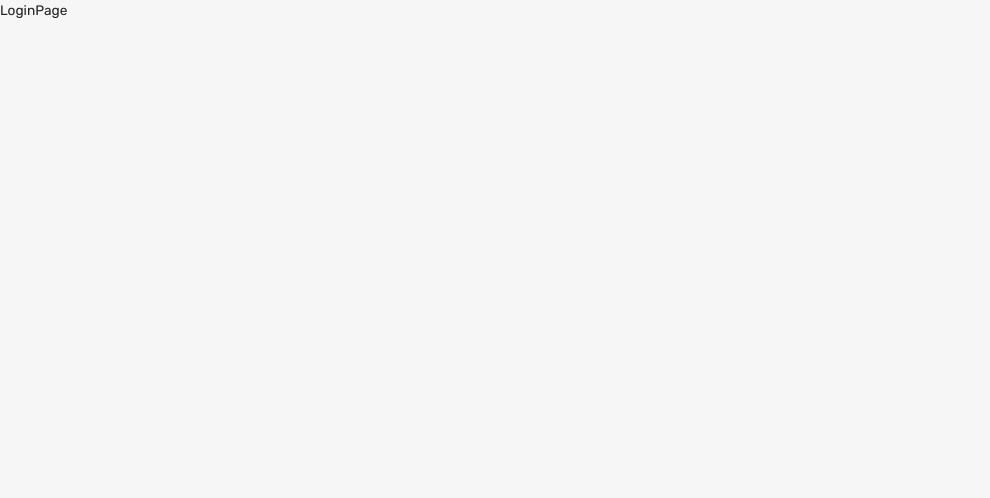
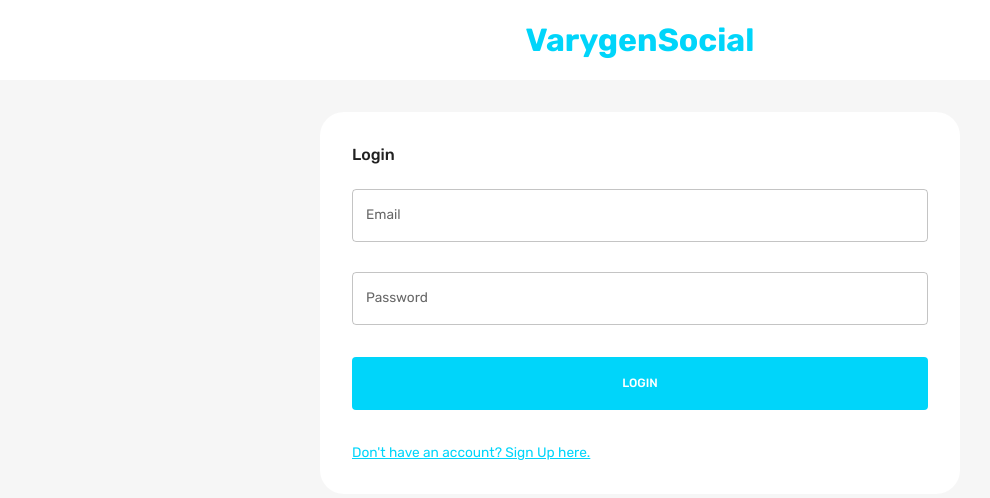
Before and after one commit to bimashazaman/VarygenSocial, a React (Create React App) app in the folder client/: page / in a window 1280 px wide. Shown: the top 498 px of the page, without its empty margins (0-990 px from the left). Built offline with nearby package versions, Linux system fonts and the light colour scheme; a web font is replaced by a local one.

Commit message:
Login and register screen

```diff
--- a/client/src/scenes/homePage/index.jsx
+++ b/client/src/scenes/homePage/index.jsx
@@ -1,11 +1,13 @@
 import React from 'react'
 import Navbar from '../navbar/index'
+import { Box, useMediaQuery } from '@mui/material'
+import { useSelector } from 'react-redux'
 
 const HomePage = () => {
   return (
-    <div>
+    <Box>
       <Navbar />
-    </div>
+    </Box>
   )
 }
 
--- /dev/null
+++ b/client/src/scenes/loginPage/Form.jsx
@@ -0,0 +1,275 @@
+import { useState } from 'react'
+import {
+  Box,
+  Button,
+  TextField,
+  useMediaQuery,
+  Typography,
+  useTheme,
+} from '@mui/material'
+import EditOutlinedIcon from '@mui/icons-material/EditOutlined'
+import { Formik } from 'formik'
+import * as yup from 'yup'
+import { useNavigate } from 'react-router-dom'
+import { useDispatch } from 'react-redux'
+import { setLogin } from '../../state'
+import Dropzone from 'react-dropzone'
+import FlexBetween from '../../components/FlexBetween'
+
+const registerSchema = yup.object().shape({
+  firstName: yup.string().required('required'),
+  lastName: yup.string().required('required'),
+  email: yup.string().email('invalid email').required('required'),
+  password: yup.string().required('required'),
+  location: yup.string().required('required'),
+  occupation: yup.string().required('required'),
+  picture: yup.string().required('required'),
+})
+
+const loginSchema = yup.object().shape({
+  email: yup.string().email('invalid email').required('required'),
+  password: yup.string().required('required'),
+})
+
+const initialValuesRegister = {
+  firstName: '',
+  lastName: '',
+  email: '',
+  password: '',
+  location: '',
+  occupation: '',
+  picture: '',
+}
+
+const initialValuesLogin = {
+  email: '',
+  password: '',
+}
+
+const Form = () => {
+  const [pageType, setPageType] = useState('login')
+  const { palette } = useTheme()
+  const dispatch = useDispatch()
+  const navigate = useNavigate()
+  const isNonMobile = useMediaQuery('(min-width:600px)')
+  const isLogin = pageType === 'login'
+  const isRegister = pageType === 'register'
+
+  const register = async (values, onSubmitProps) => {
+    // this allows us to send form info with image
+    const formData = new FormData()
+    for (let value in values) {
+      formData.append(value, values[value])
+    }
+    formData.append('picturePath', values.picture.name)
+
+    const savedUserResponse = await fetch(
+      'http://127.0.0.1:3001/auth/register',
+      {
+        method: 'POST',
+        body: formData,
+      }
+    )
+    const savedUser = await savedUserResponse.json()
+    onSubmitProps.resetForm()
+
+    if (savedUser) {
+      setPageType('login')
+    }
+  }
+
+  const login = async (values, onSubmitProps) => {
+    const loggedInResponse = await fetch('http://127.0.0.1:3001/auth/login', {
+      method: 'POST',
+      headers: { 'Content-Type': 'application/json' },
+      body: JSON.stringify(values),
+    })
+    const loggedIn = await loggedInResponse.json()
+    onSubmitProps.resetForm()
+    if (loggedIn) {
+      dispatch(
+        setLogin({
+          user: loggedIn.user,
+          token: loggedIn.token,
+        })
+      )
+      navigate('/home')
+    }
+  }
+
+  const handleFormSubmit = async (values, onSubmitProps) => {
+    if (isLogin) await login(values, onSubmitProps)
+    if (isRegister) await register(values, onSubmitProps)
+  }
+
+  return (
+    <Formik
+      onSubmit={handleFormSubmit}
+      initialValues={isLogin ? initialValuesLogin : initialValuesRegister}
+      validationSchema={isLogin ? loginSchema : registerSchema}
+    >
+      {({
+        values,
+        errors,
+        touched,
+        handleBlur,
+        handleChange,
+        handleSubmit,
+        setFieldValue,
+        resetForm,
+      }) => (
+        <form onSubmit={handleSubmit}>
+          <Box
+            display='grid'
+            gap='30px'
+            gridTemplateColumns='repeat(4, minmax(0, 1fr))'
+            sx={{
+              '& > div': { gridColumn: isNonMobile ? undefined : 'span 4' },
+            }}
+          >
+            {isRegister && (
+              <>
+                <TextField
+                  label='First Name'
+                  onBlur={handleBlur}
+                  onChange={handleChange}
+                  value={values.firstName}
+                  name='firstName'
+                  error={
+                    Boolean(touched.firstName) && Boolean(errors.firstName)
+                  }
+                  helperText={touched.firstName && errors.firstName}
+                  sx={{ gridColumn: 'span 2' }}
+                />
+                <TextField
+                  label='Last Name'
+                  onBlur={handleBlur}
+                  onChange={handleChange}
+                  value={values.lastName}
+                  name='lastName'
+                  error={Boolean(touched.lastName) && Boolean(errors.lastName)}
+                  helperText={touched.lastName && errors.lastName}
+                  sx={{ gridColumn: 'span 2' }}
+                />
+                <TextField
+                  label='Location'
+                  onBlur={handleBlur}
+                  onChange={handleChange}
+                  value={values.location}
+                  name='location'
+                  error={Boolean(touched.location) && Boolean(errors.location)}
+                  helperText={touched.location && errors.location}
+                  sx={{ gridColumn: 'span 4' }}
+                />
+                <TextField
+                  label='Occupation'
+                  onBlur={handleBlur}
+                  onChange={handleChange}
+                  value={values.occupation}
+                  name='occupation'
+                  error={
+                    Boolean(touched.occupation) && Boolean(errors.occupation)
+                  }
+                  helperText={touched.occupation && errors.occupation}
+                  sx={{ gridColumn: 'span 4' }}
+                />
+                <Box
+                  gridColumn='span 4'
+                  border={`1px solid ${palette.neutral.medium}`}
+                  borderRadius='5px'
+                  p='1rem'
+                >
+                  <Dropzone
+                    acceptedFiles='.jpg,.jpeg,.png'
+                    multiple={false}
+                    onDrop={(acceptedFiles) =>
+                      setFieldValue('picture', acceptedFiles[0])
+                    }
+                  >
+                    {({ getRootProps, getInputProps }) => (
+                      <Box
+                        {...getRootProps()}
+                        border={`2px dashed ${palette.primary.main}`}
+                        p='1rem'
+                        sx={{ '&:hover': { cursor: 'pointer' } }}
+                      >
+                        <input {...getInputProps()} />
+                        {!values.picture ? (
+                          <p>Add Picture Here</p>
+                        ) : (
+                          <FlexBetween>
+                            <Typography>{values.picture.name}</Typography>
+                            <EditOutlinedIcon />
+                          </FlexBetween>
+                        )}
+                      </Box>
+                    )}
+                  </Dropzone>
+                </Box>
+              </>
+            )}
+
+            <TextField
+              label='Email'
+              onBlur={handleBlur}
+              onChange={handleChange}
+              value={values.email}
+              name='email'
+              error={Boolean(touched.email) && Boolean(errors.email)}
+              helperText={touched.email && errors.email}
+              sx={{ gridColumn: 'span 4' }}
+            />
+            <TextField
+              label='Password'
+              type='password'
+              onBlur={handleBlur}
+              onChange={handleChange}
+              value={values.password}
+              name='password'
+              error={Boolean(touched.password) && Boolean(errors.password)}
+              helperText={touched.password && errors.password}
+              sx={{ gridColumn: 'span 4' }}
+            />
+          </Box>
+
+          {/* BUTTONS */}
+          <Box>
+            <Button
+              fullWidth
+              type='submit'
+              sx={{
+                m: '2rem 0',
+                p: '1rem',
+                backgroundColor: palette.primary.main,
+                color: palette.background.alt,
+                '&:hover': { color: palette.primary.main },
+              }}
+            >
+              {isLogin ? 'LOGIN' : 'REGISTER'}
+            </Button>
+            <Typography
+              onClick={() => {
+                setPageType(isLogin ? 'register' : 'login')
+                resetForm()
+              }}
+              sx={{
+                textDecoration: 'underline',
+                color: palette.primary.main,
+                '&:hover': {
+                  cursor: 'pointer',
+                  color: palette.primary.light,
+                },
+              }}
+            >
+              {isLogin
+                ? "Don't have an account? Sign Up here."
+                : 'Already have an account? Login here.'}
+            </Typography>
+          </Box>
+        </form>
+      )}
+    </Formik>
+  )
+}
+
+export default Form
--- a/client/src/scenes/loginPage/index.jsx
+++ b/client/src/scenes/loginPage/index.jsx
@@ -1,7 +1,36 @@
-import React from 'react'
+import { Box, Typography, useTheme, useMediaQuery } from '@mui/material'
+import Form from './Form'
 
 const LoginPage = () => {
-  return <div>LoginPage</div>
+  const theme = useTheme()
+  const isNonMobileScreens = useMediaQuery('(min-width: 1000px)')
+  return (
+    <Box>
+      <Box
+        width='100%'
+        backgroundColor={theme.palette.background.alt}
+        p='1rem 6%'
+        textAlign='center'
+      >
+        <Typography fontWeight='bold' fontSize='32px' color='primary'>
+          VarygenSocial
+        </Typography>
+      </Box>
+
+      <Box
+        width={isNonMobileScreens ? '50%' : '93%'}
+        p='2rem'
+        m='2rem auto'
+        borderRadius='1.5rem'
+        backgroundColor={theme.palette.background.alt}
+      >
+        <Typography fontWeight='500' variant='h5' sx={{ mb: '1.5rem' }}>
+          Login
+        </Typography>
+        <Form />
+      </Box>
+    </Box>
+  )
 }
 
 export default LoginPage
```
Also changed, not shown: 1 other file (tests, documents, lock files or other folders).
